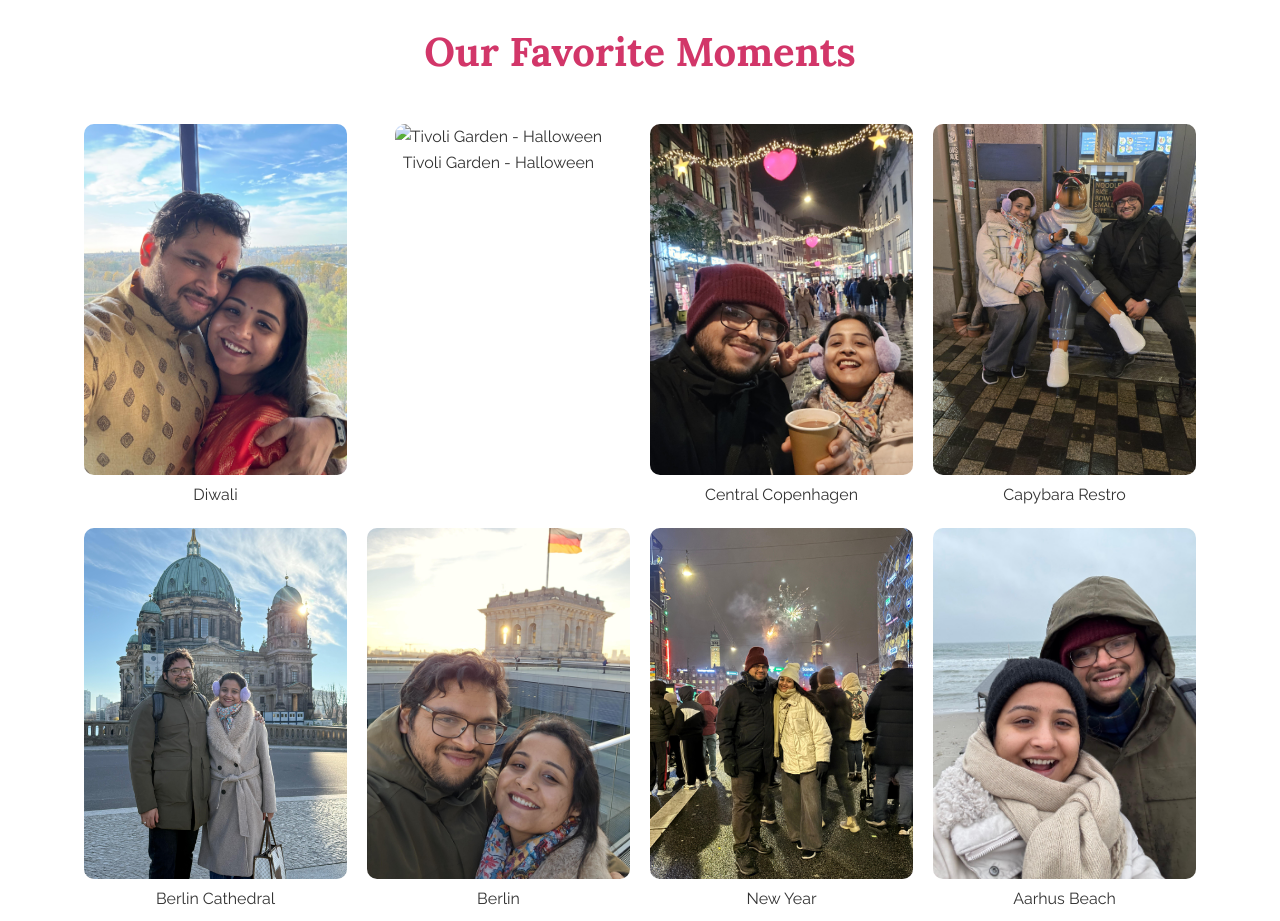
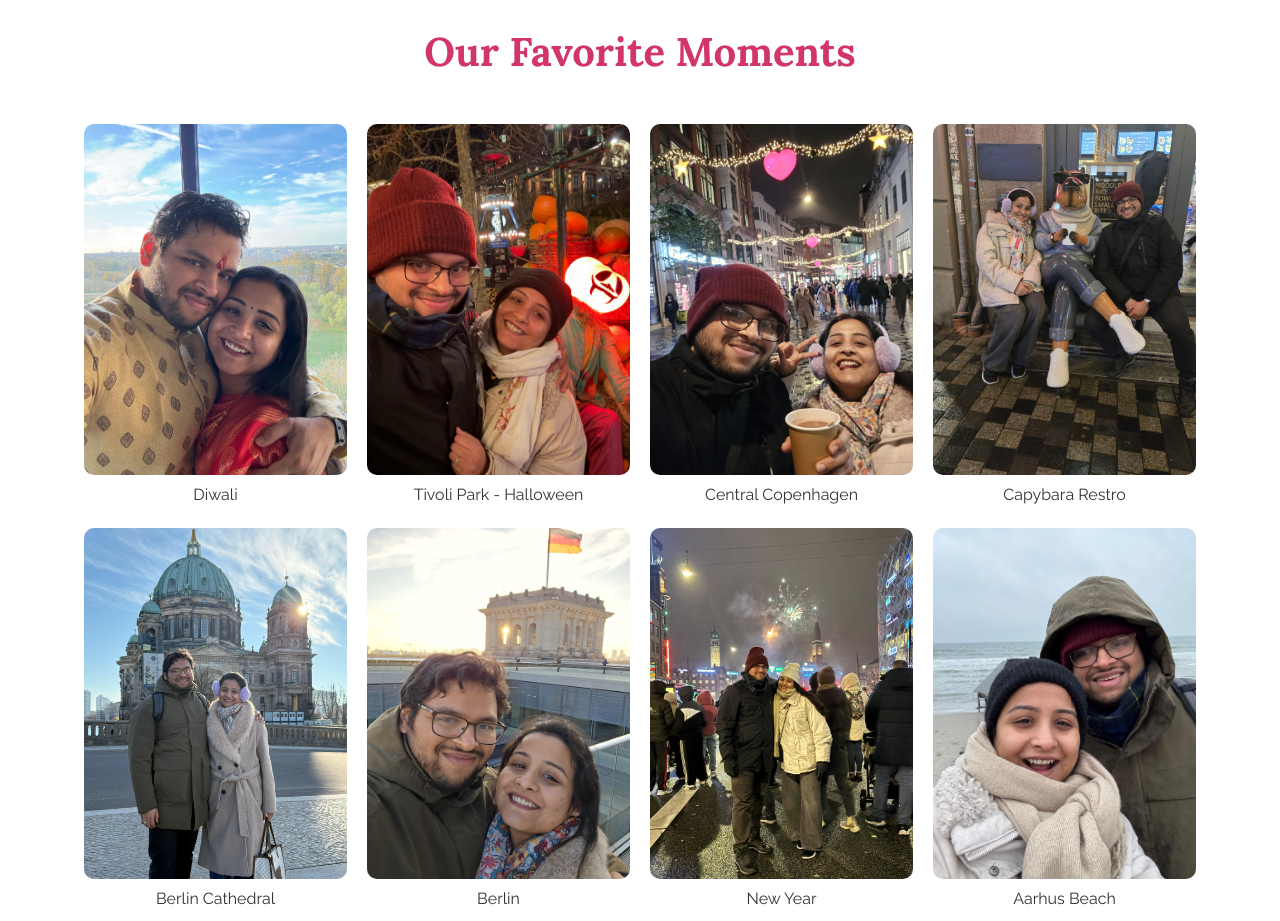
Before and after one commit to tejasalavani10/Anniversary, a plain HTML site: page index.html in a window 1280 px wide. Shown: the part 3840-4761 px from the top of the page. Drawn offline with Linux system fonts and the light colour scheme.

Commit message:
Update index.html

```diff
--- a/index.html
+++ b/index.html
@@ -103,8 +103,8 @@
                     <p>Diwali</p>
                 </div>
                 <div class="gallery-item">
-                    <img src="Tivoli Park - Halloween.jpg" alt="Tivoli Garden - Halloween" style="width:100%;border-radius:10px;">
-                    <p>Tivoli Garden - Halloween</p>
+                    <img src="Tivoli Garden - Halloween.jpg" alt="Tivoli Garden - Halloween" style="width:100%;border-radius:10px;">
+                    <p>Tivoli Park - Halloween</p>
                 </div>
                 <div class="gallery-item">
                     <img src="Central Copenhagen.jpg" alt="Central Copenhagen" style="width:100%;border-radius:10px;">
```
